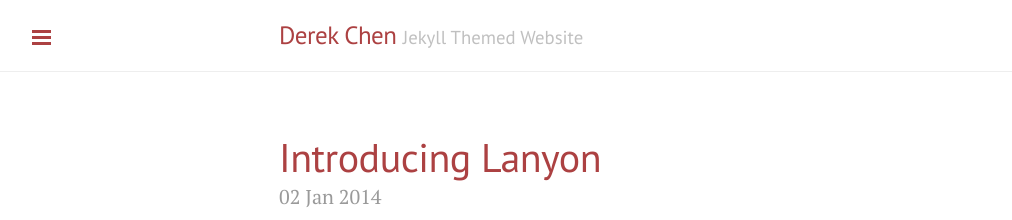
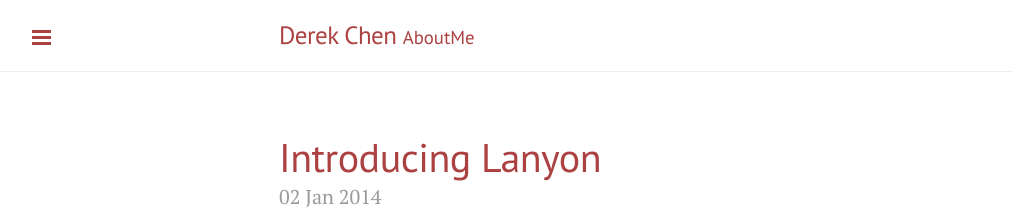
Before and after one commit to derektrc/derektrc.github.io, a Jekyll site: the page built from index.html, in a window 1280 px wide and 900 px high. Shown: the top 220 px of the window, without its empty margins (1-1013 px from the left). Built offline with Jekyll 4.4.1, drawn with Linux system fonts in a browser that asks for light colours; Markdown is read by kramdown in place of the engine named in the settings; the list of posts is cut into pages by our own code.

Commit message:
Update _config.yml

```diff
--- a/_config.yml
+++ b/_config.yml
@@ -7,7 +7,7 @@ permalink:        pretty
 
 # Setup
 title:            Derek Chen
-tagline:          'Jekyll Themed Website'
+tagline:          '<a href="http://derektrc.github.io/about/" target="_blank">AboutMe</a>'
 description:      'A reserved <a href="http://jekyllrb.com" target="_blank">Jekyll</a> theme that places the utmost gravity on content with a hidden drawer. Made by <a href="https://twitter.com/mdo" target="_blank">@mdo</a>.'
 url:              http://derektrc.github.io
 baseurl:          '/'
```
